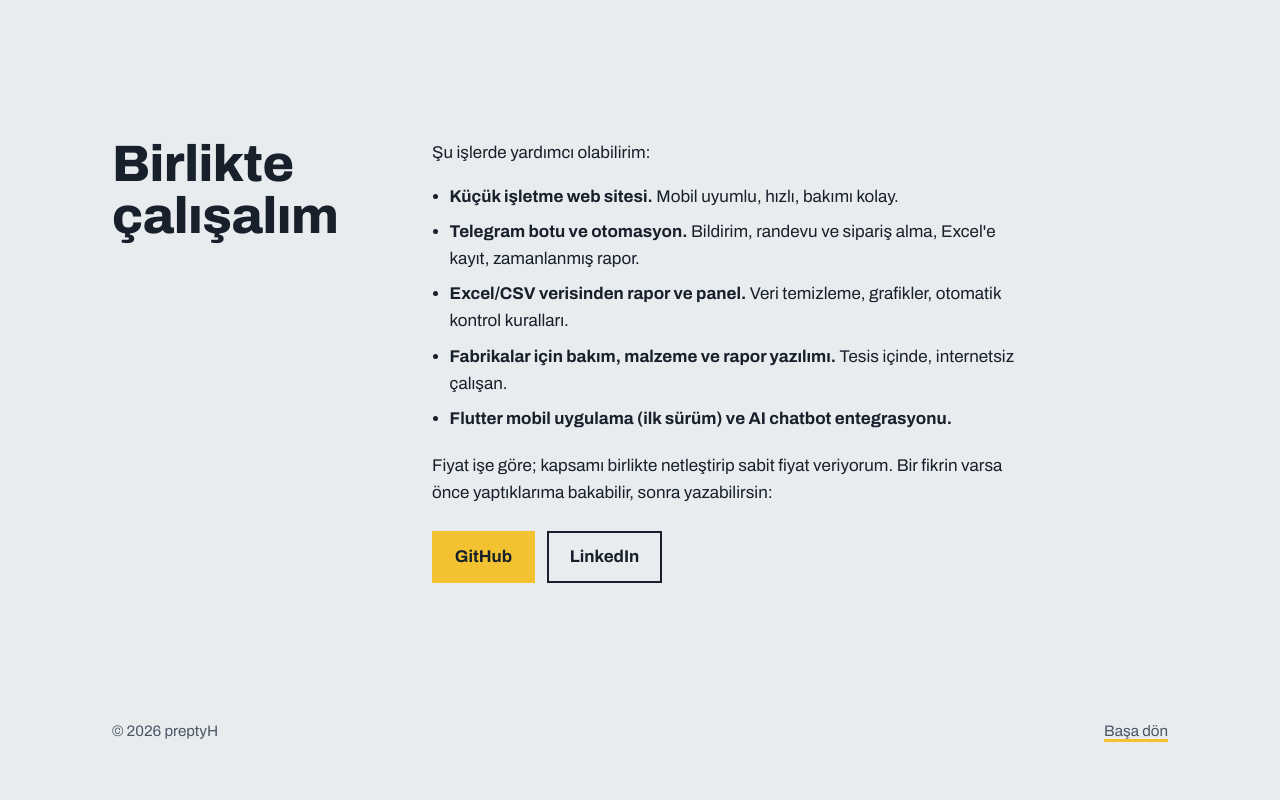
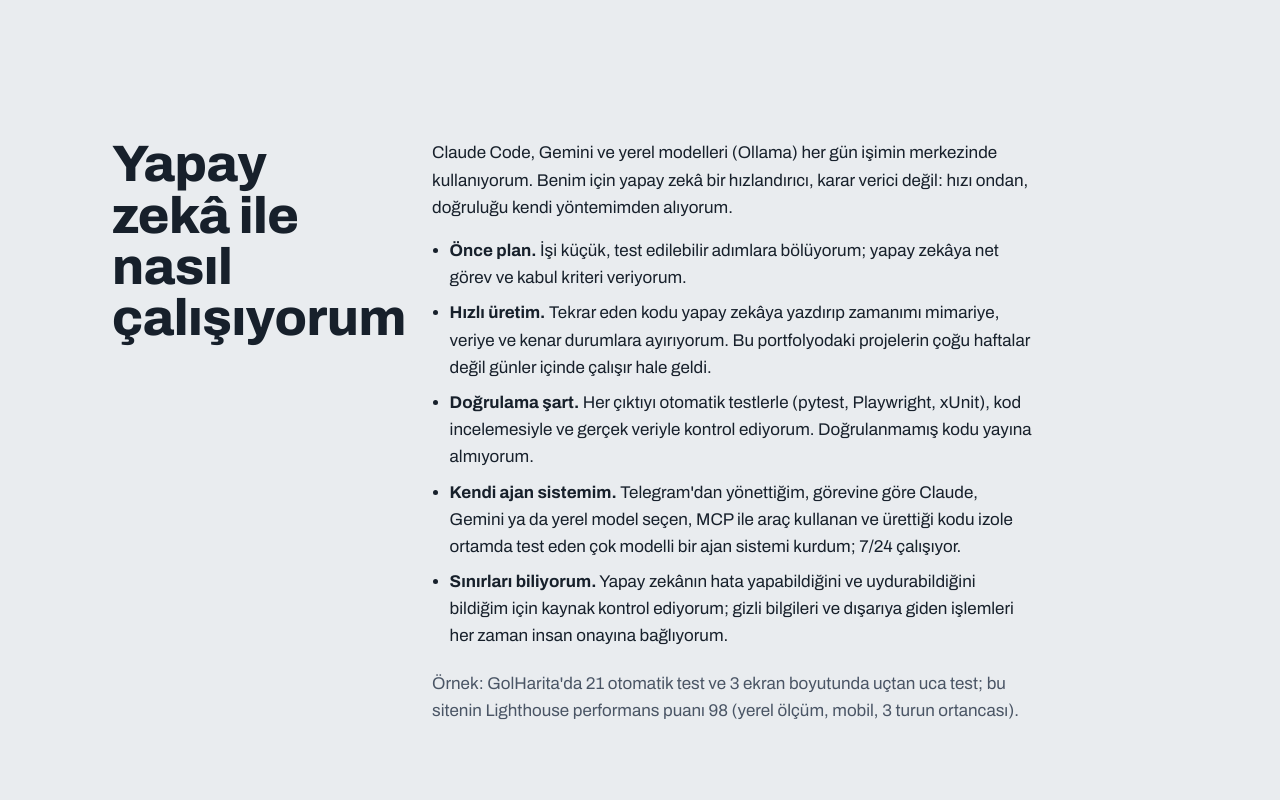
Before and after one commit to preptyH/preptyH.github.io, a plain HTML site: page index.html in a window 1280 px wide. Shown: the part 8140-8940 px from the top of the page. Drawn offline with Linux system fonts and the light colour scheme.

Commit message:
Portfolyo: 'Yapay zekâ ile nasıl çalışıyorum' bölümü
Co-Authored-By: Claude Sonnet 5.5 <noreply@anthropic.com>

```diff
--- a/index.html
+++ b/index.html
@@ -193,6 +193,23 @@
       </div>
     </section>
 
+    <section id="ai" class="bolum" aria-labelledby="ai-baslik">
+      <div class="kap vaka-izgara">
+        <div class="vaka-baslik"><h2 id="ai-baslik">Yapay zekâ ile nasıl çalışıyorum</h2></div>
+        <div class="vaka-icerik metin">
+          <p>Claude Code, Gemini ve yerel modelleri (Ollama) her gün işimin merkezinde kullanıyorum. Benim için yapay zekâ bir hızlandırıcı, karar verici değil: hızı ondan, doğruluğu kendi yöntemimden alıyorum.</p>
+          <ul class="hizmet">
+            <li><b>Önce plan.</b> İşi küçük, test edilebilir adımlara bölüyorum; yapay zekâya net görev ve kabul kriteri veriyorum.</li>
+            <li><b>Hızlı üretim.</b> Tekrar eden kodu yapay zekâya yazdırıp zamanımı mimariye, veriye ve kenar durumlara ayırıyorum. Bu portfolyodaki projelerin çoğu haftalar değil günler içinde çalışır hale geldi.</li>
+            <li><b>Doğrulama şart.</b> Her çıktıyı otomatik testlerle (pytest, Playwright, xUnit), kod incelemesiyle ve gerçek veriyle kontrol ediyorum. Doğrulanmamış kodu yayına almıyorum.</li>
+            <li><b>Kendi ajan sistemim.</b> Telegram'dan yönettiğim, görevine göre Claude, Gemini ya da yerel model seçen, MCP ile araç kullanan ve ürettiği kodu izole ortamda test eden çok modelli bir ajan sistemi kurdum; 7/24 çalışıyor.</li>
+            <li><b>Sınırları biliyorum.</b> Yapay zekânın hata yapabildiğini ve uydurabildiğini bildiğim için kaynak kontrol ediyorum; gizli bilgileri ve dışarıya giden işlemleri her zaman insan onayına bağlıyorum.</li>
+          </ul>
+          <p class="not">Örnek: GolHarita'da 21 otomatik test ve 3 ekran boyutunda uçtan uca test; bu sitenin Lighthouse performans puanı 98 (yerel ölçüm, mobil, 3 turun ortancası).</p>
+        </div>
+      </div>
+    </section>
+
     <section id="calisalim" class="bolum" aria-labelledby="cal-baslik">
       <div class="kap vaka-izgara">
         <div class="vaka-baslik"><h2 id="cal-baslik">Birlikte çalışalım</h2></div>
```
